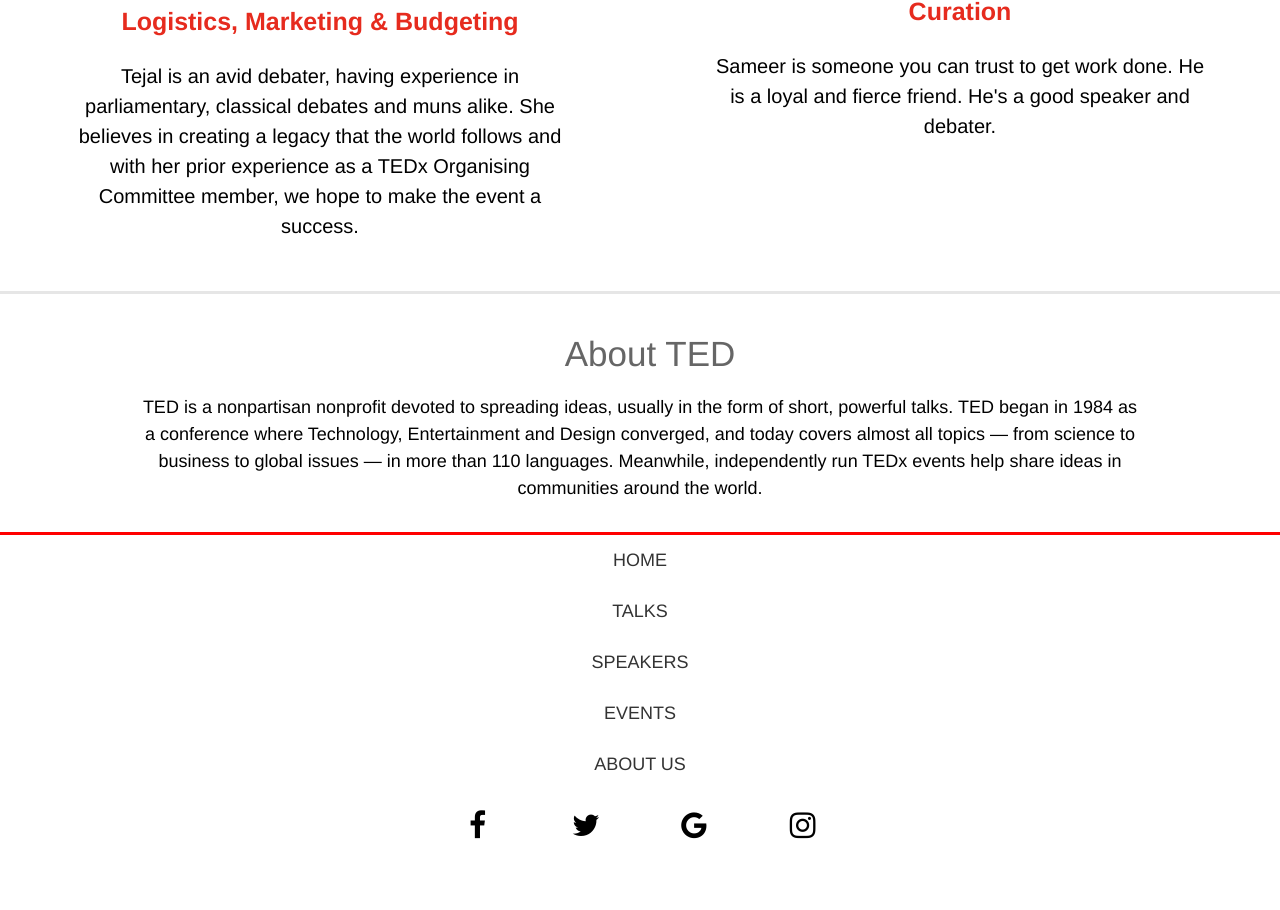
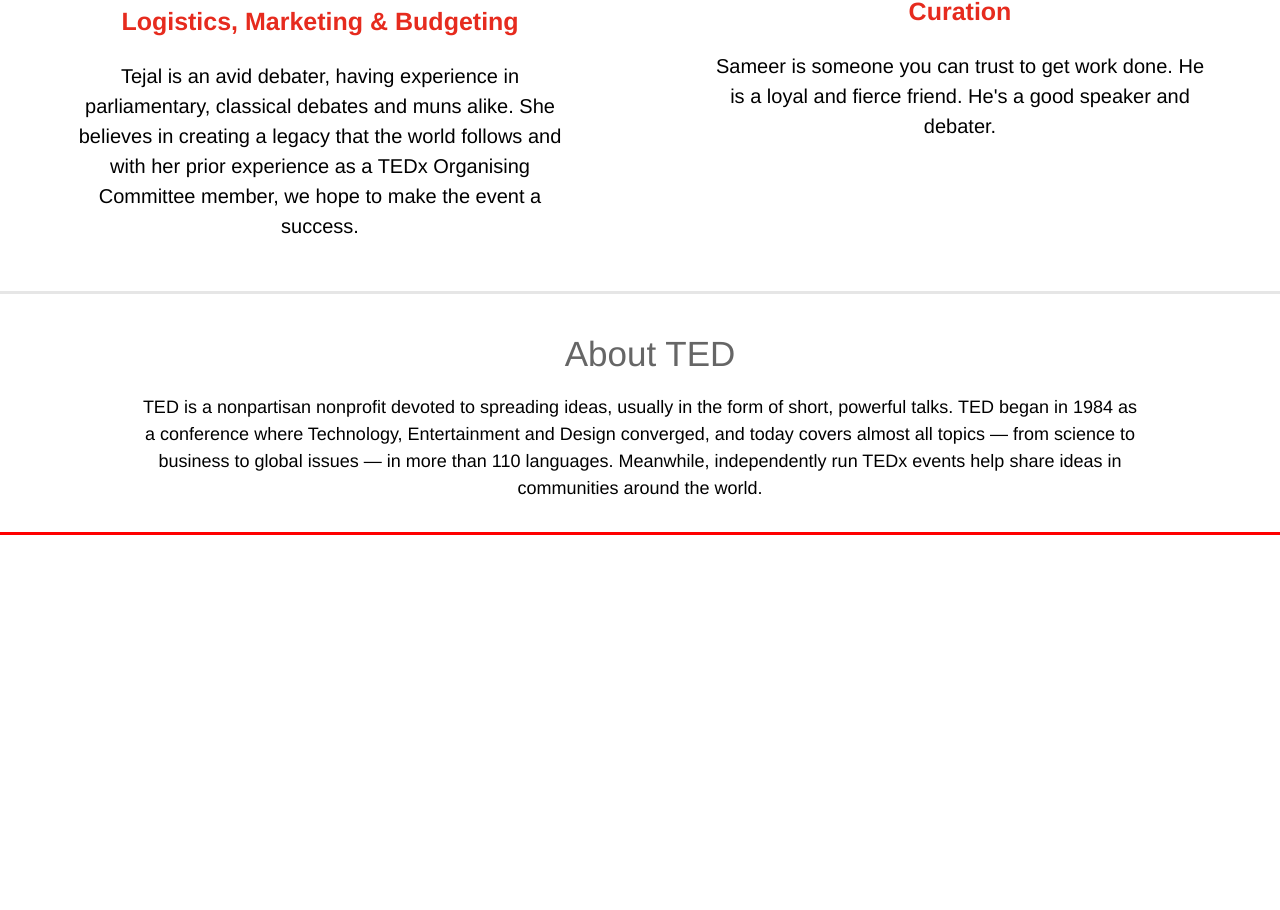
Before and after one commit to simarx10/tedXdpsrkp, a plain HTML site: page about.html in a window 1280 px wide. Shown: the part 1155-2065 px from the top of the page. After the commit the page ends 1690 px from the top, so only its background shows below. Drawn offline with Linux system fonts and the light colour scheme.

Commit message:
fixing navbar @ 11.6

```diff
--- a/about.html
+++ b/about.html
@@ -21,18 +21,20 @@
 		<div class="three"></div>
 	</div>
 
- <ul id="myDIV" ="menu">
-<li><a href="index.html"> HOME </a></li>
+ 	<div id="myDIV" ="menu">
+ <ul>
+<li class="active"><a href="index.html"> HOME </a></li>
 <li><a href=""> TALKS </a></li>
-<li><a href="speakerstedx.html"> SPEAKERS </a></li>
+<li><a href=""> SPEAKERS </a></li>
 <li><a href=""> EVENTS </a></li>
 <li><a href="about.html"> ABOUT US </a></li>
 </ul>
 <div class="iconsnav">
-	<a href="" class="fa fa-facebook"></a>
-	<a href="" class="fa fa-twitter"></a>
-	<a href="#" class="fa fa-google"></a>
-	<a href="" class="fa fa-instagram"></a>
+  <a href="" class="fa fa-facebook"></a>
+  <a href="" class="fa fa-twitter"></a>
+  <a href="#" class="fa fa-google"></a>
+  <a href="" class="fa fa-instagram"></a>
+</div>
 </div>
 </div>
 </nav><hr class="navline">
@@ -76,19 +78,6 @@
 	<p class="abtteddesc"> TED is a nonpartisan nonprofit devoted to spreading ideas, usually in the form of short, powerful talks. TED began in 1984 as a conference where Technology, Entertainment and Design converged, and today covers almost all topics — from science to business to global issues — in more than 110 languages. Meanwhile, independently run TEDx events help share ideas in communities around the world.</p>
 </div>
 
-	 <ul>
-<li><a href="index.html"> HOME </a></li>
-<li><a href=""> TALKS </a></li>
-<li><a href="speakerstedx.html"> SPEAKERS </a></li>
-<li><a href=""> EVENTS </a></li>
-<li><a href="about.html"> ABOUT US </a></li>
-</ul>
-<div class="icons">
-	<a href="" class="fa fa-facebook"></a>
-	<a href="" class="fa fa-twitter"></a>
-	<a href="#" class="fa fa-google"></a>
-	<a href="" class="fa fa-instagram"></a>
-</div>
 </div>
 </body>
 </html>
--- a/main.css
+++ b/main.css
@@ -51,6 +51,12 @@ header nav {
 	flex-wrap: wrap;
 	overflow: hidden;
 
+}
+
+
+#myDIV {
+	width: 100%;
+	text-align: center;
 }
 
 
@@ -160,12 +166,10 @@ hr {
 span.turn{
   animation: turn 0.7s ease forwards;
 }
-
 @keyframes turn{
   0%{transform: rotateX(0deg)}
   100%{transform: rotateX(360deg)}
 }
-
 */
 
 
@@ -268,7 +272,7 @@ h4 {
 #footer ul li a {
 	color: black;
 	text-decoration: none;
-	font-size: 23px;
+	font-size: 32px;
 }
 
 #footer ul li a:hover {
@@ -279,7 +283,7 @@ h4 {
     .icons {
 	width: 100%;
 	text-align: center;
-	font-size: 40px;
+	font-size: 45px;
 	padding-bottom: 50px;
 }
 
@@ -311,7 +315,7 @@ h4 {
 .abtteddesc {
 
 	padding: 0 3% 30px 3%;
-	font-size: 23px;
+	font-size: 35px;
 	line-height: 1.5em;
 	text-align: center;
 
```
Also changed, not shown: index.html (+5 -15 lines).
